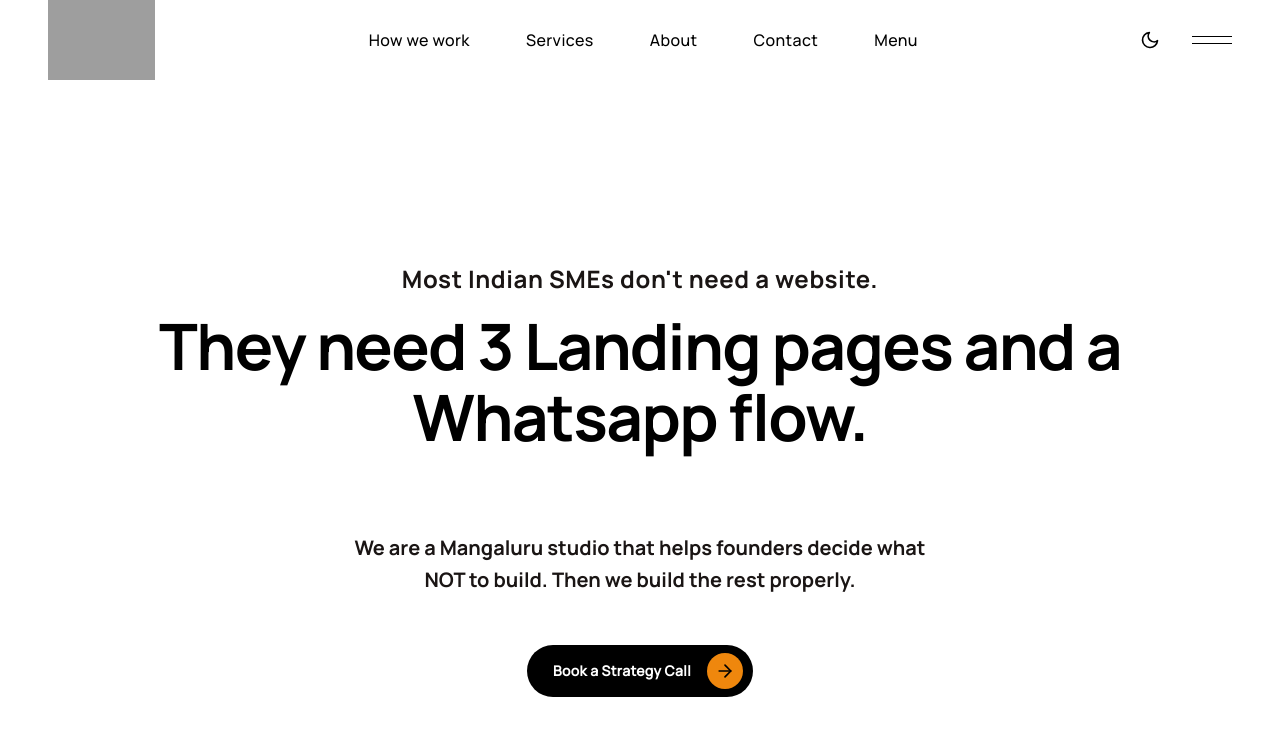
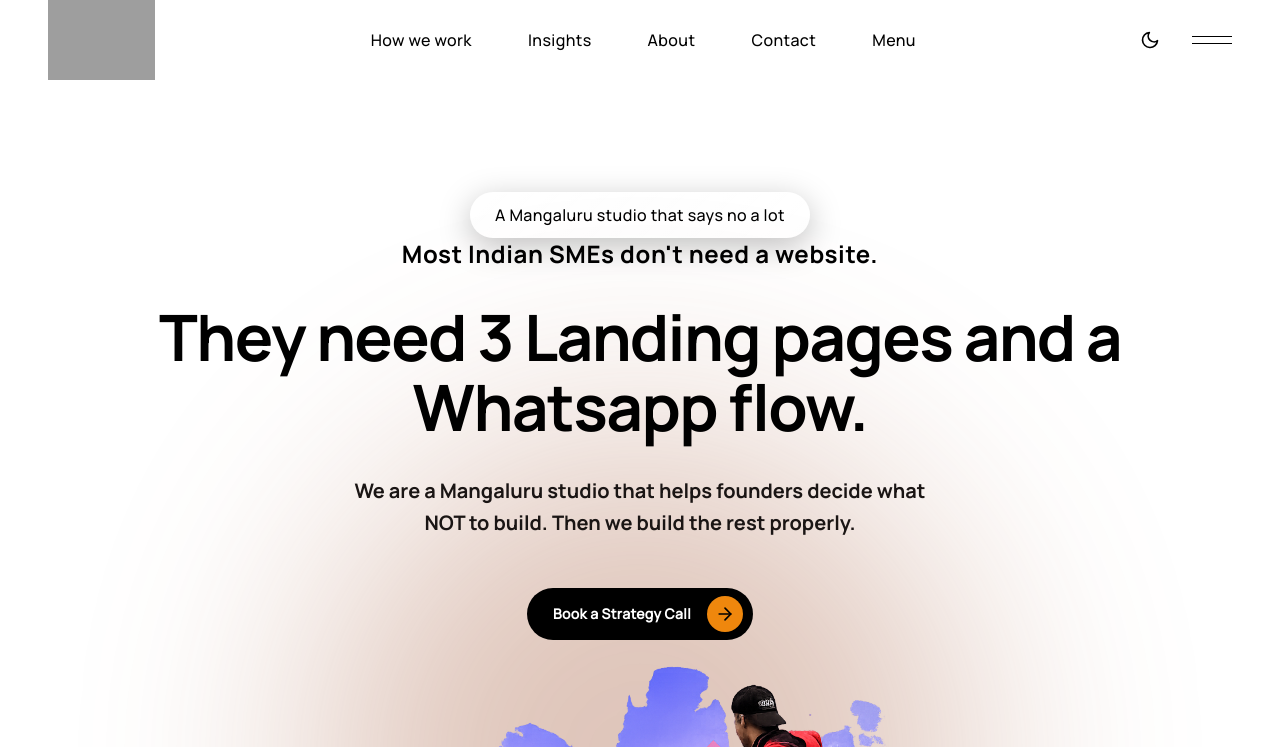
Before and after one commit to An-Idea-Tech/ait, a Next.js app in the folder frontend/: page / in a window 1280 px wide. Shown: the top 747 px of the page. Built offline with nearby package versions, Linux system fonts and the light colour scheme; grey boxes are pictures that could not be loaded.

Commit message:
style: worked on improving home page styling

```diff
--- a/frontend/next.config.mjs
+++ b/frontend/next.config.mjs
@@ -2,7 +2,14 @@
 const nextConfig = {
   /* config options here */
   reactCompiler: true,
-
+  images: {
+    remotePatterns: [
+      {
+        protocol: 'https',
+        hostname: 'images.unsplash.com',
+      }
+    ],
+  },
 };
 
 export default nextConfig;
--- a/frontend/src/app/globals.css
+++ b/frontend/src/app/globals.css
@@ -135,11 +135,11 @@
   }
 
   .section {
-    @apply flex flex-col justify-center items-center  min-h-screen w-full py-16 sm:px-6 md:py-28;
+    @apply flex flex-col items-center  min-h-screen w-full py-10 sm:px-6 md:py-28;
   }
 
   .hero-title-second {
-    @apply text-text-secondary font-manrope-bold text-base tracking-wide sm:text-xl md:text-2xl;
+    @apply text-text-primary font-manrope-bold text-base tracking-wide sm:text-xl md:text-2xl;
   }
 
   .hero-title-main {
@@ -171,7 +171,7 @@
   }
 
   .trust-description {
-    @apply font-manrope-light text-text-secondary mt-5 text-center text-lg sm:text-lg md:text-xl;
+    @apply font-manrope-light text-text-secondary mt-5 text-justify text-lg sm:text-lg md:text-3xl tracking-tight;
   }
 }
 
--- a/frontend/src/components/section/HomePage/HeroSection.jsx
+++ b/frontend/src/components/section/HomePage/HeroSection.jsx
@@ -1,18 +1,29 @@
 import React from "react";
 import Button from "@/components/ui/Button";
 import { heroSection } from "@/data/home";
+import Heighlight from "@/components/shared/Heighlight";
+import Image from "next/image";
 
 export default function HeroSection() {
   return (
-    <section className="flex-col-center min-h-screen w-full">
-      <div className="section-padding-x flex-col-center w-full">
+    <section className="section">
+      <Heighlight
+        text="A Mangaluru studio that says no a lot"
+        className="relative top-[-50] md:top-[-60]"
+      />
+      <div className="flex-col-center relative w-full gap-8">
+        <div
+          className="pointer-events-none absolute top-1/2 left-1/2 z-0 h-[300px] w-[300px] -translate-x-1/2 -translate-y-1/2 rounded-full blur-[80px] sm:h-[500px] sm:w-[500px] sm:blur-[120px] md:h-[650px] md:w-[650px]"
+          style={{ backgroundColor: "#a35a3a", opacity: 0.35 }}
+        />
+
         {/* Top Subtitle */}
-        <div className="mb-4">
+        <div className="relative z-10">
           <h1 className="hero-title-second">{heroSection.subtitle}</h1>
         </div>
 
         {/* Giant Headline */}
-        <div className="mb-12 md:mb-16 lg:mb-20">
+        <div className="relative z-10">
           <h1 className="hero-title-main text-center">
             {heroSection.headline}
           </h1>
@@ -20,17 +31,25 @@ export default function HeroSection() {
 
         {/* Bottom Content Grid */}
         {/* Right Column - Info, Social Proof & CTA */}
-        <div className="flex-col-center gap-8 pl-0 md:gap-10">
+        <div className="flex-col-center relative z-10 gap-8 pl-0 md:gap-10">
           {/* Description Text */}
           <p className="subtitle max-w-xl text-center">
             {heroSection.description}
           </p>
 
-
           {/* Pill CTA Button */}
           <div className="pt-2">
             <Button text={heroSection.cta.text} link={heroSection.cta.url} />
           </div>
+
+          <Image
+            src="/images/no-bg.png"
+            width={100}
+            height={100}
+            alt="Hero graphic"
+            className="relative bottom-10 w-full md:h-150 md:w-auto"
+            unoptimized
+          />
         </div>
       </div>
     </section>
--- a/frontend/src/components/section/HomePage/IntroSection.jsx
+++ b/frontend/src/components/section/HomePage/IntroSection.jsx
@@ -7,7 +7,7 @@ import { introSection } from "@/data/home";
 export default function IntroSection() {
   return (
     <section className="section">
-      <div className="section-padding-x flex-col-center w-full">
+      <div className="flex-col-center w-full">
         {/* Top Heading */}
         <div className="mb-12 text-center sm:mb-16">
           <h2 className="!text-brand title">{introSection.heading.title}</h2>
--- a/frontend/src/components/section/HomePage/TrustSection.jsx
+++ b/frontend/src/components/section/HomePage/TrustSection.jsx
@@ -19,13 +19,13 @@ export default function TrustSection() {
 
         {/* Big Quote Headline */}
         <div className="w-full">
-          <h2 className="title mx-auto max-w-7xl leading-[1.15] xl:!text-[5vw]">
+          <h2 className="title mx-auto max-w-7xl xl:!text-[5vw]">
             {trustsection.quote}
           </h2>
         </div>
 
         {/* Description Text */}
-        <div className="mx-auto py-10 md:max-w-3xl">
+        <div className="mx-auto py-10 md:max-w-4xl">
           {trustsection.description.split("\n").map((paragraph, index) => (
             <p key={index} className="trust-description text-center">
               {paragraph.trim()}
--- a/frontend/src/data/menu.js
+++ b/frontend/src/data/menu.js
@@ -4,8 +4,8 @@ export const NavLinks = [
     url: "how-we-work",
   },
   {
-    title: "Services",
-    url: "#services",
+    title: "Insights",
+    url: "insights",
   },
   {
     title: "About",
```
Also changed, not shown: frontend/public/images/no-bg.png (added), 1 other file (tests, documents, lock files or other folders).
